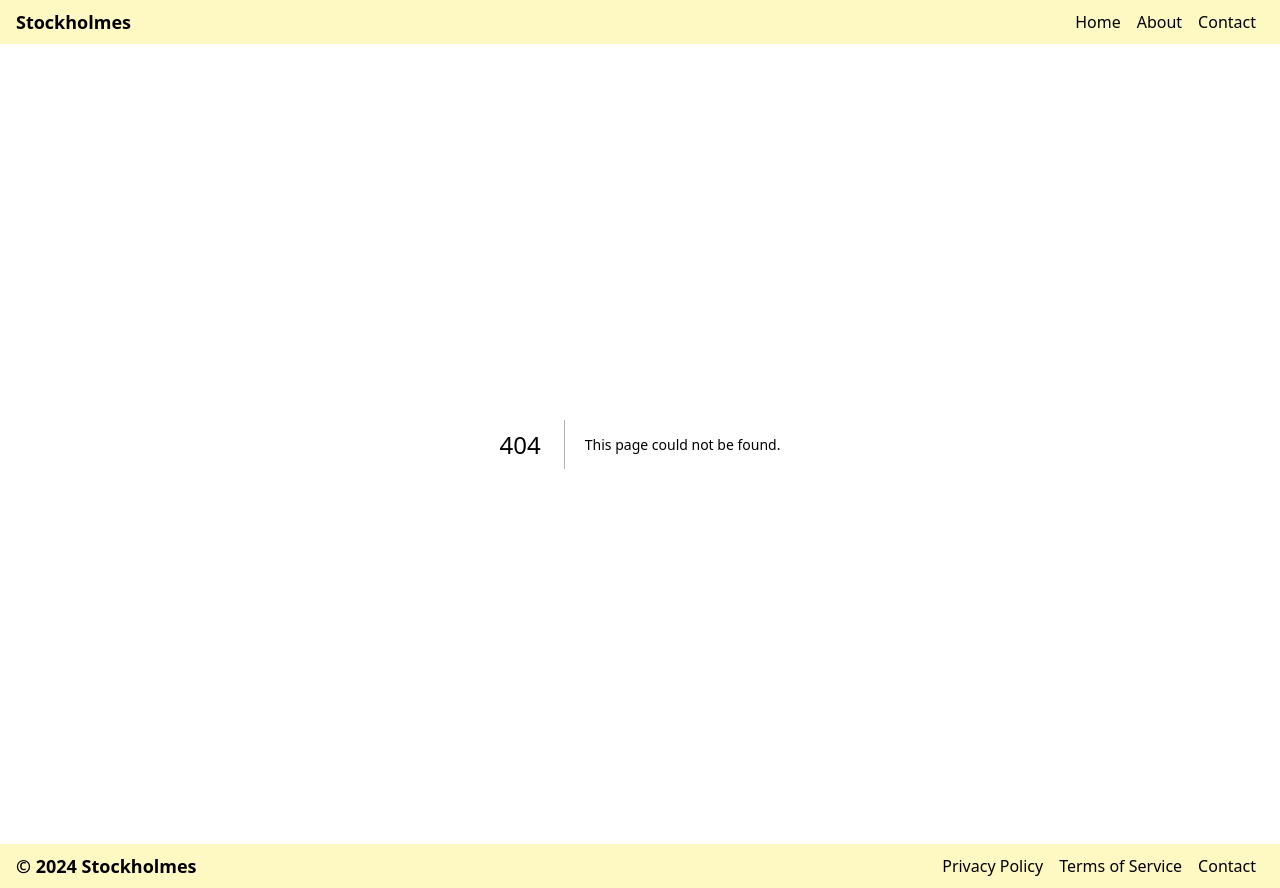
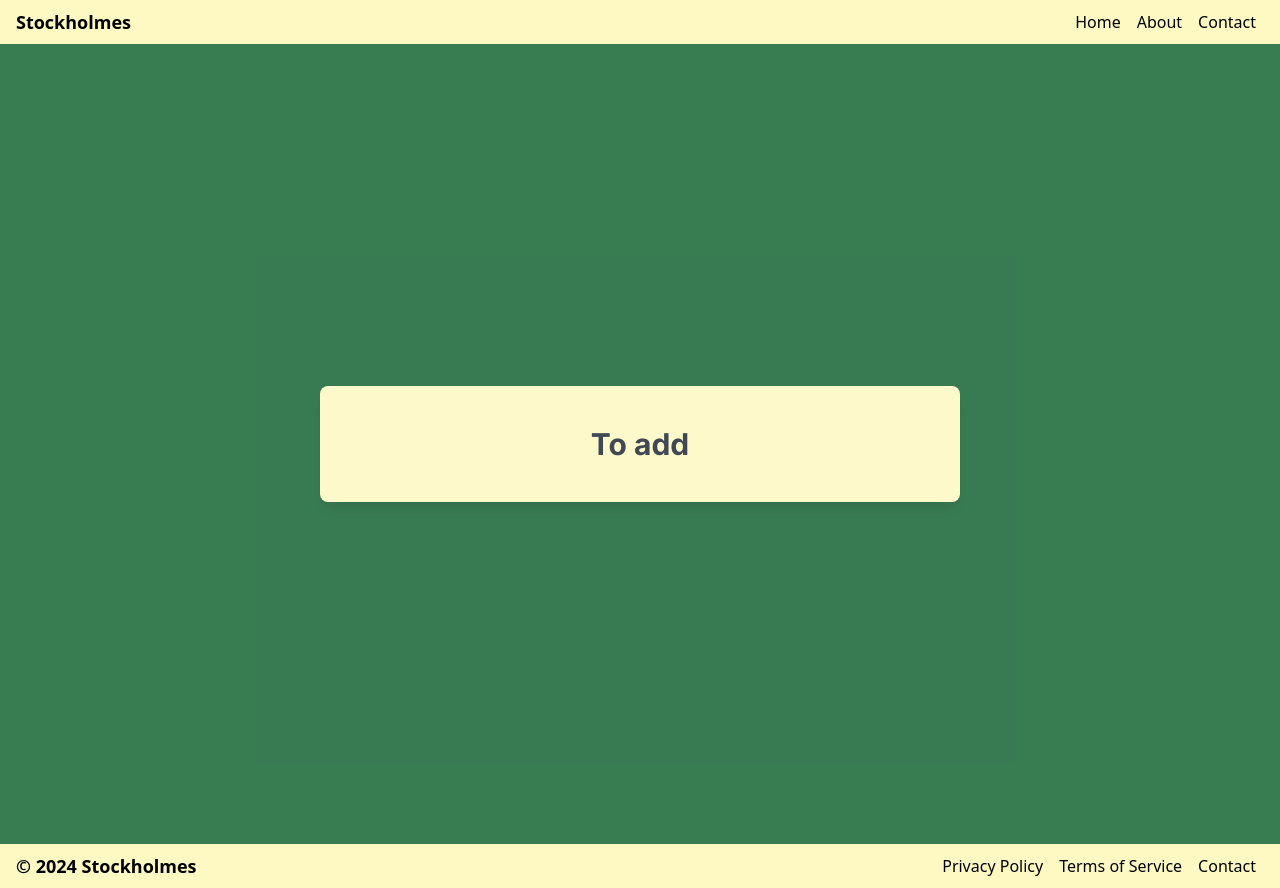
Before and after one commit to IRekik/stockholmes, a Next.js app: page /contact in a window 1280 px wide. Before the commit this address had no page. Built offline with nearby package versions, Linux system fonts and the light colour scheme.

Commit message:
Added contact page and changed main page card's titles to green

```diff
--- /dev/null
+++ b/app/contact/page.tsx
@@ -0,0 +1,13 @@
+import React from 'react';
+
+const About: React.FC = () => {
+  return (
+    <div className="flex justify-center items-center h-screen bg-green-800 opacity-85">
+        <div className="w-1/2 text-center bg-yellow-100 p-10 rounded-lg shadow-lg">
+            <h1 className="text-3xl font-bold text-gray-800">To add</h1>
+        </div>
+    </div>
+  );
+};
+
+export default About;
--- a/components/main/NewsCard.tsx
+++ b/components/main/NewsCard.tsx
@@ -10,7 +10,7 @@ const NewsCard: React.FC<NewsCardProps> = ({ title, date, description }) => {
   return (
     <div className="max-w-sm rounded overflow-hidden shadow-lg bg-white m-4">
       <div className="px-6 py-4">
-        <div className="font-bold text-xl mb-2 text-gray-800">{title}</div>
+        <div className="font-bold text-xl mb-2 text-green-800">{title}</div>
         <p className="text-gray-600 text-sm mb-2">{date}</p>
         <p className="text-gray-700 text-base">{description}</p>
       </div>
```
